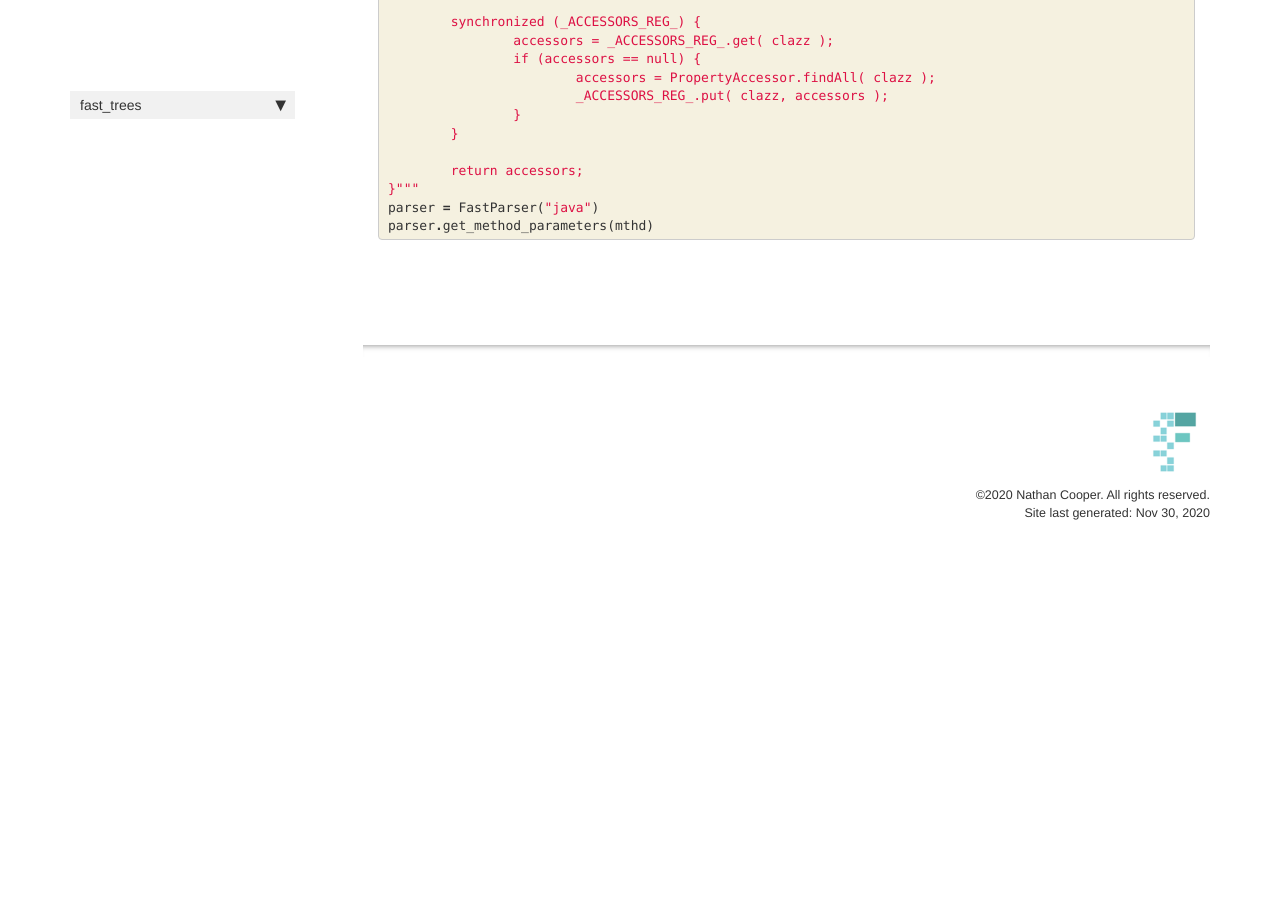
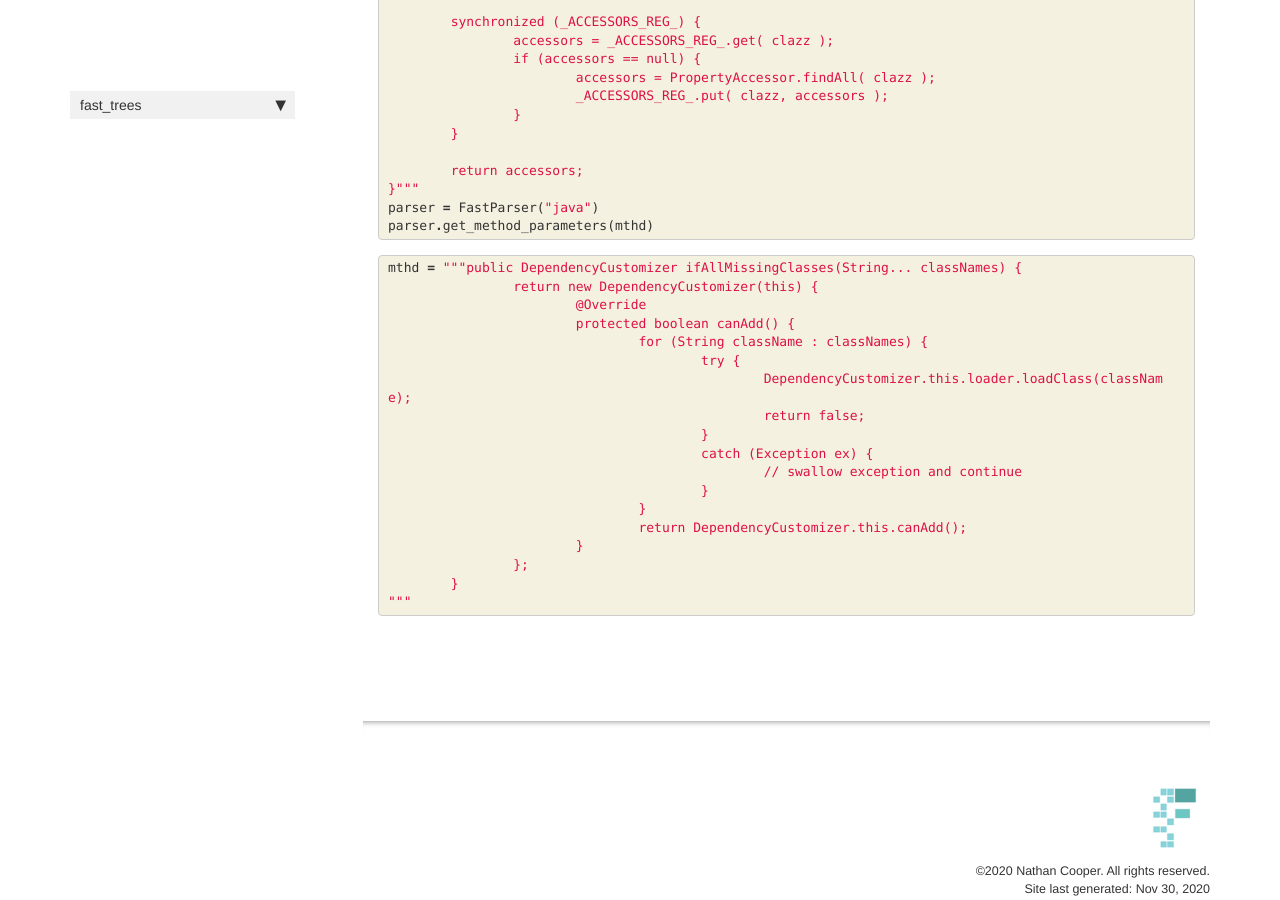
Before and after one commit to ncoop57/fast_trees, a Jekyll site: the page built from docs/core.html, in a window 1280 px wide and 900 px high, scrolled down 1334 px. Built offline with Jekyll 4.4.1, drawn with Linux system fonts in a browser that asks for light colours; nearby versions of some CDN libraries; comment, search, counter and statistics services are not loaded; before the commit the page ends 1907 px from its top, so only the background shows below that.

Commit message:
Update README and docs

```diff
--- a/docs/core.html
+++ b/docs/core.html
@@ -254,4 +254,38 @@ nb_path: "nbs/00_core.ipynb"
 </div>
     {% endraw %}
 
+    {% raw %}
+
+<div class="cell border-box-sizing code_cell rendered">
+<div class="input">
+
+<div class="inner_cell">
+    <div class="input_area">
+<div class=" highlight hl-ipython3"><pre><span></span><span class="n">mthd</span> <span class="o">=</span> <span class="s2">&quot;&quot;&quot;public DependencyCustomizer ifAllMissingClasses(String... classNames) {</span>
+<span class="s2">		return new DependencyCustomizer(this) {</span>
+<span class="s2">			@Override</span>
+<span class="s2">			protected boolean canAdd() {</span>
+<span class="s2">				for (String className : classNames) {</span>
+<span class="s2">					try {</span>
+<span class="s2">						DependencyCustomizer.this.loader.loadClass(className);</span>
+<span class="s2">						return false;</span>
+<span class="s2">					}</span>
+<span class="s2">					catch (Exception ex) {</span>
+<span class="s2">						// swallow exception and continue</span>
+<span class="s2">					}</span>
+<span class="s2">				}</span>
+<span class="s2">				return DependencyCustomizer.this.canAdd();</span>
+<span class="s2">			}</span>
+<span class="s2">		};</span>
+<span class="s2">	}</span>
+<span class="s2">&quot;&quot;&quot;</span>
+</pre></div>
+
+    </div>
 </div>
+</div>
+
+</div>
+    {% endraw %}
+
+</div>
```
Also changed, not shown: docs/index.html (+10 -1 lines), README.md.
